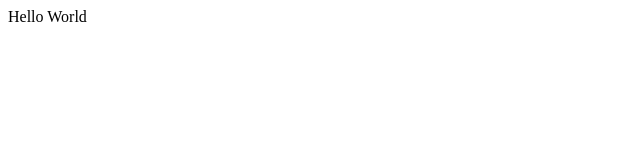
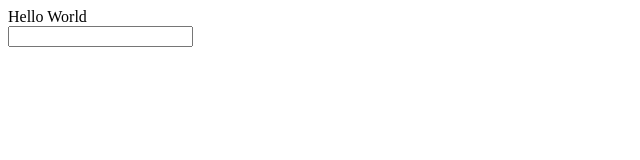
Before and after one commit to fdefay00/magic8ball, a React (Create React App) app: page / in a window 1280 px wide. Shown: the top 160 px of the page, without its empty margins (0-640 px from the left). Built offline with nearby package versions, Linux system fonts and the light colour scheme.

Commit message:
Specify asking question e2e

```diff
--- a/src/App.js
+++ b/src/App.js
@@ -1,7 +1,13 @@
 import logo from './logo.svg'
+import Question from './components/Question'
 
 function App() {
-  return <div>Hello World</div>
+  return (
+    <div>
+      Hello World
+      <Question />
+    </div>
+  )
 }
 
 export default App
--- /dev/null
+++ b/src/components/Question.jsx
@@ -0,0 +1,9 @@
+import React from 'react'
+
+export default function Question() {
+  return (
+    <form>
+      <input type="text" className="question" />
+    </form>
+  )
+}
```
Also changed, not shown: 1 other file (tests, documents, lock files or other folders).
